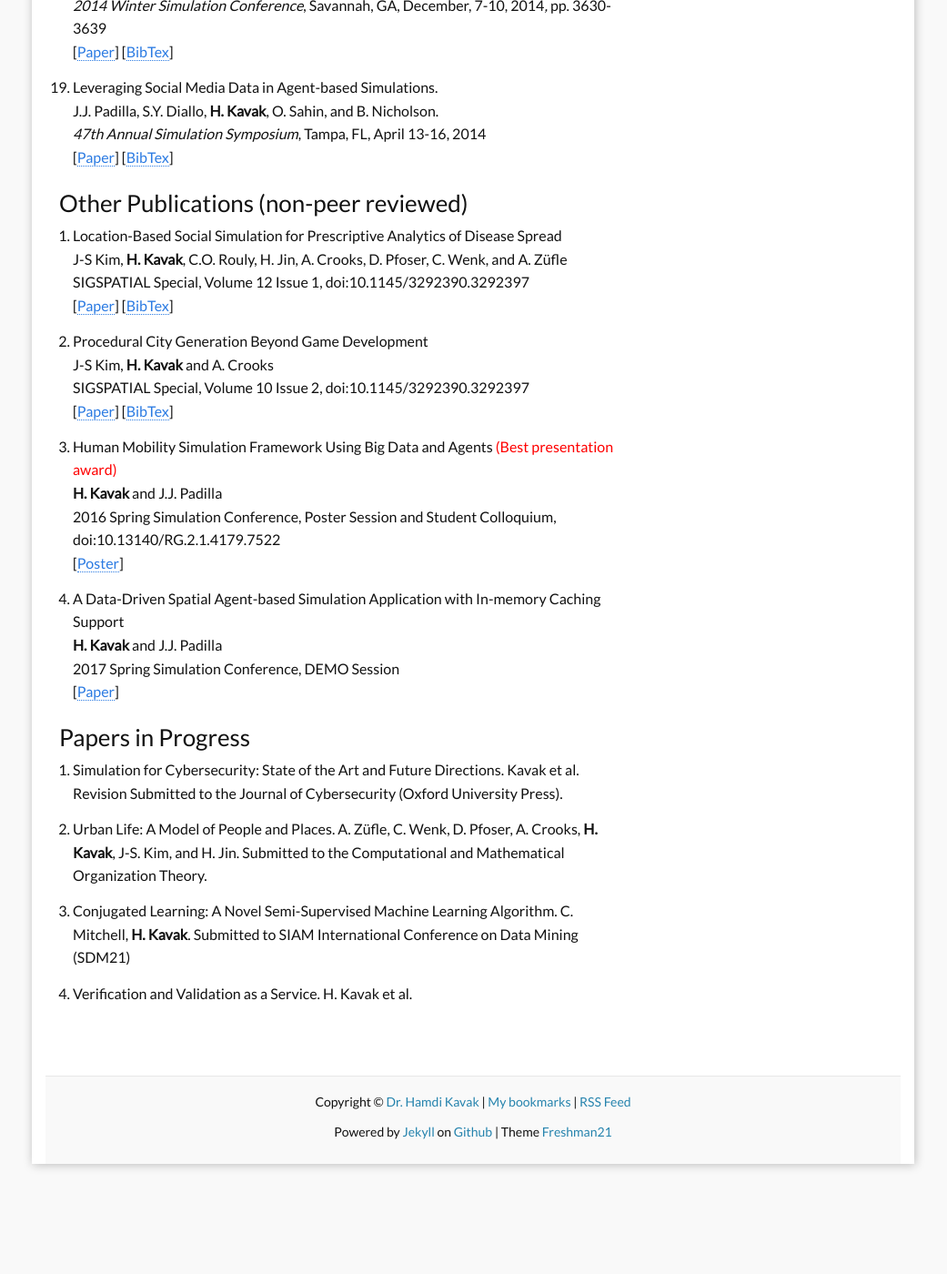
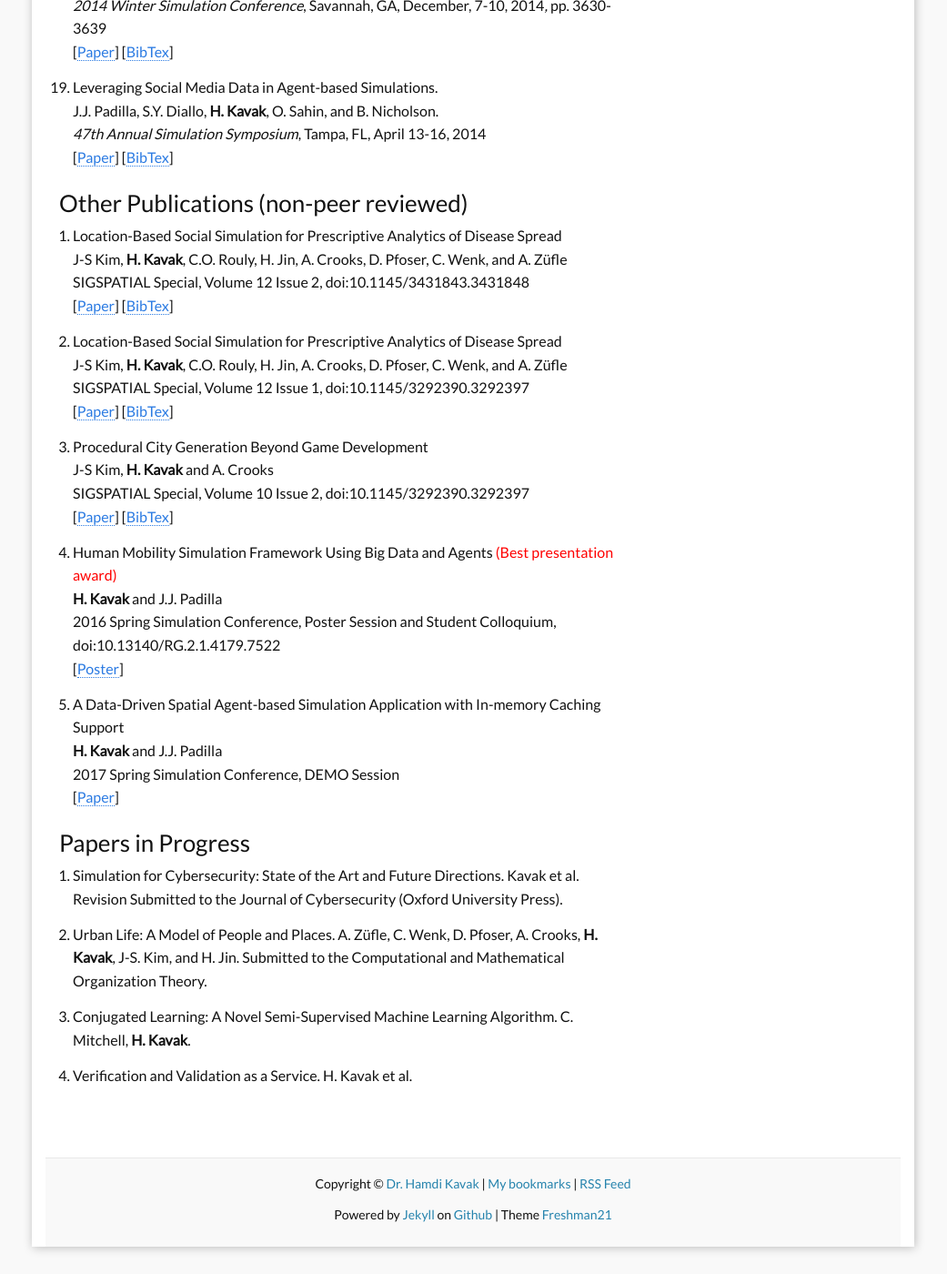
Before and after one commit to hamdikavak/hamdikavak.github.io, a Jekyll site: the page built from c5_publications.md, in a window 1280 px wide and 1400 px high, scrolled down 3621 px. Shown: the whole window at 91% size, without its empty margins (120-1161 px from the left). Built offline with Jekyll 4.4.1, drawn with Linux system fonts in a browser that asks for light colours; nearby versions of some CDN libraries; before the commit the page ends 4930 px from its top, so only the background shows below that.

Commit message:
SPECIAL article added

```diff
--- a/c5_publications.md
+++ b/c5_publications.md
@@ -169,6 +169,13 @@ This page shows my up-to-date publication list, links to papers, and BibTex cita
 
 ### Other Publications (non-peer reviewed)
 
+
+9. Location-Based Social Simulation for Prescriptive Analytics of Disease Spread
+    J-S Kim, <strong>H. Kavak</strong>, C.O. Rouly, H. Jin, A. Crooks, D. Pfoser, C. Wenk, and A. Züfle
+    SIGSPATIAL Special, Volume 12 Issue 2, doi:10.1145/3431843.3431848
+    [<a title="Sigspatial Archive" href="https://www.sigspatial.org/wp-content/uploads/special-issues/12/2/Paper4_Kim.pdf">Paper</a>]
+	[[BibTex]({{ site.baseurl }}/download/bibs/2020_covid19_ensemble.bib)]
+
 10. Location-Based Social Simulation for Prescriptive Analytics of Disease Spread
     J-S Kim, <strong>H. Kavak</strong>, C.O. Rouly, H. Jin, A. Crooks, D. Pfoser, C. Wenk, and A. Züfle
     SIGSPATIAL Special, Volume 12 Issue 1, doi:10.1145/3292390.3292397
@@ -201,7 +208,7 @@ This page shows my up-to-date publication list, links to papers, and BibTex cita
 
 2. Urban Life: A Model of People and Places.  A. Züfle, C. Wenk, D. Pfoser, A. Crooks, <strong>H. Kavak</strong>, J-S. Kim, and H. Jin. Submitted to the Computational and Mathematical Organization Theory.
 
-3. Conjugated Learning: A Novel Semi-Supervised Machine Learning Algorithm. C. Mitchell, <strong>H. Kavak</strong>. Submitted to SIAM International Conference on Data Mining (SDM21)
+3. Conjugated Learning: A Novel Semi-Supervised Machine Learning Algorithm. C. Mitchell, <strong>H. Kavak</strong>.
 
 4. Verification and Validation as a Service. H. Kavak et al.
 
```
Also changed, not shown: download/bibs/2020_covid19_ensemble.bib (added, +10 -0 lines).
